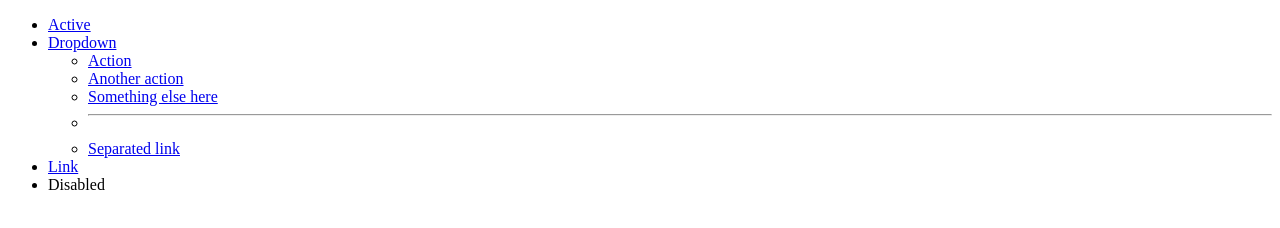
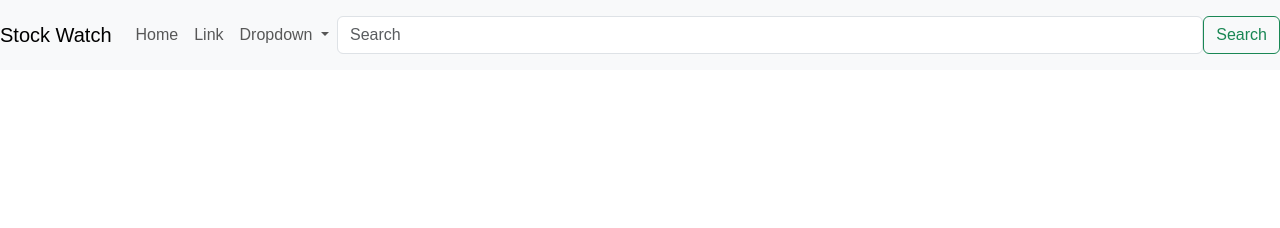
Before and after one commit to rorysneddonuni/2025-summer-hackathon, a plain HTML site: page index.html in a window 1280 px wide. Drawn offline with nearby package versions, Linux system fonts and the light colour scheme.

Commit message:
set up nav bar

```diff
--- a/index.html
+++ b/index.html
@@ -3,35 +3,44 @@
 <head>
     <meta charset="UTF-8">
     <meta name="viewport" content="width=device-width, initial-scale=1.0">
+     <link href="https://cdn.jsdelivr.net/npm/bootstrap@5.3.7/dist/css/bootstrap.min.css" rel="stylesheet" integrity="sha384-LN+7fdVzj6u52u30Kp6M/trliBMCMKTyK833zpbD+pXdCLuTusPj697FH4R/5mcr" crossorigin="anonymous">
   <title>Home Page</title>
 </head>
 <body>
-<ul class="nav nav-tabs">
-  <li class="nav-item">
-    <a class="nav-link active" aria-current="page" href="#">Active</a>
-  </li>
-  <li class="nav-item dropdown">
-    <a class="nav-link dropdown-toggle" data-bs-toggle="dropdown" href="#" role="button" aria-expanded="false">Dropdown</a>
-    <ul class="dropdown-menu">
-      <li><a class="dropdown-item" href="#">Action</a></li>
-      <li><a class="dropdown-item" href="#">Another action</a></li>
-      <li><a class="dropdown-item" href="#">Something else here</a></li>
-      <li><hr class="dropdown-divider"></li>
-      <li><a class="dropdown-item" href="#">Separated link</a></li>
-    </ul>
+
+<script src="js/bootstrap.bundle.min.js"></script>
+  <nav class="navbar navbar-expand-lg navbar-light bg-light" style="font-family:Neue Haas Grotesk, sans-serif">
+  <a class="navbar-brand" href="#" style="font-family:montserrat, sans-serif">Stock Watch</a>
+  <button class="navbar-toggler" type="button" data-toggle="collapse" data-target="#navbarSupportedContent" aria-controls="navbarSupportedContent" aria-expanded="false" aria-label="Toggle navigation">
+    <span class="navbar-toggler-icon"></span>
+  </button>
+
+  <div class="collapse navbar-collapse" id="navbarSupportedContent">
+    <ul class="navbar-nav mr-auto">
+      <li class="nav-item active">
+        <a class="nav-link" href="#">Home</span></a>
       </li>
       <li class="nav-item">
         <a class="nav-link" href="#">Link</a>
       </li>
-  <li class="nav-item">
-    <a class="nav-link disabled" aria-disabled="true">Disabled</a>
+      <li class="nav-item dropdown">
+        <a class="nav-link dropdown-toggle" href="#" id="navbarDropdown" role="button" data-toggle="dropdown" aria-haspopup="true" aria-expanded="false">
+          Dropdown
+        </a>
+        <div class="dropdown-menu" aria-labelledby="navbarDropdown">
+          <a class="dropdown-item" href="#">Action</a>
+          <a class="dropdown-item" href="#">Another action</a>
+          <div class="dropdown-divider"></div>
+          <a class="dropdown-item" href="#">Something else here</a>
+        </div>
       </li>
     </ul>
-
-
-
-
-
+    <form class="form-inline my-2 my-lg-0" style = "align-items: right"></form>
+      <input class="form-control mr-sm-2" type="search"  placeholder="Search" aria-label="Search">
+      <button class = "btn btn-outline-success my-2 my-sm-02" type = "submit">Search</button>
+    </form>
+  </div>
+</nav>
 
 
 
```
Lines whose indentation alone changed are shown as unchanged.
